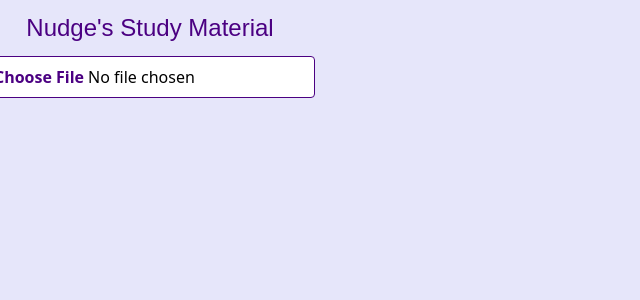
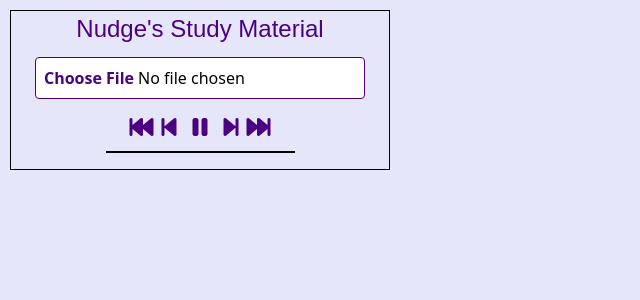
Before and after one commit to tremckinley/nudge-react-app, a React (Vite) app: page / in a window 1280 px wide. Shown: the top 300 px of the page, without its empty margins (0-640 px from the left). Built offline with nearby package versions, Linux system fonts and the light colour scheme; a web font is replaced by a local one.

Commit message:
fixed width, added font-awesome, moved buttons to top.

```diff
--- a/index.html
+++ b/index.html
@@ -13,7 +13,7 @@
     />
     <style>
       body {
-        width: 300px; /* Adjust the initial width of the sidebar */
+        width: 400px; /* Adjust the initial width of the sidebar */
         height: 100vh; /* Make it take up the full viewport height */
         overflow-y: auto; /* Enable scrolling if content overflows */
       }
@@ -23,6 +23,6 @@
     <div id="root"></div>
     <script type="module" src="/src/main.jsx"></script>
     <script type="module" src="background.js"></script>
-    <!-- <script src="https://kit.fontawesome.com/9bca390684.js" crossorigin="anonymous"></script> -->
+     <script src="https://kit.fontawesome.com/9bca390684.js" crossorigin="anonymous"></script>
   </body>
 </html>
--- a/src/App.jsx
+++ b/src/App.jsx
@@ -87,14 +87,14 @@ function App() {
 
 
   return (
-    <div className='max-w-4xl mx-auto'>
+    <div className='max-w-4xl mx-auto border'>
       <header className='flex flex-col justify-center'>
         <div className='flex items-center'>
       <h1>
         Nudge's Study Material
       </h1>
       </div>
-      <input type='file' id='fileInput' className='border border-[indigo] p-2 rounded bg-white'/>
+      <input type='file' id='fileInput' className='border border-[indigo] max-w-[90%] p-2 rounded bg-white'/>
     </header>
     <section>
       <FlashCardContainer handleLeftClick={handleLeftClick} handleRightClick={handleRightClick} handlePause={handlePause} paused={paused}>
--- a/src/FlashCard/FlashCardContainer.jsx
+++ b/src/FlashCard/FlashCardContainer.jsx
@@ -8,17 +8,18 @@ export default function FlashCardContainer(props) {
     const paused = props.paused;
 
     return (
-        <div className="flex flex-col items-center justify-center mt-10">
-            <section className="flex flex-col mx-4">
-                {props.children}
-            </section>
-            <div className="text-2xl text-[indigo]">
-                <i className="fa-solid fa-backward-fast" onClick={() => handleLeftClick(true)}></i>
-                <i className="fa-solid fa-backward-step ml-2 mr-4" onClick={() => handleLeftClick()}></i>
+        <div className="flex flex-col items-center justify-center my-2">
+            <div className="text-2xl text-[indigo] mb-2">
+                <i className="fa-solid fa-backward-fast" tooltip="Go Back 3" onClick={() => handleLeftClick(true)}></i>
+                <i className="fa-solid fa-backward-step ml-2 mr-4" tooltip="Go Back 1" onClick={() => handleLeftClick()}></i>
+                <i className={"fa-solid mt-2 text-2xl " + (paused ? "text-blue-400 fa-play" : "text-[indigo] fa-pause")} onClick={() => handlePause()}></i>
                 <i className="fa-solid fa-forward-step mr-2 ml-4" onClick={() => handleRightClick()}></i>
                 <i className="fa-solid fa-forward-fast" onClick={() => handleRightClick(true)}></i>
             </div>
-            <i className={"fa-solid mt-2 text-2xl " + (paused ? "text-blue-400 fa-play" : "text-[indigo] fa-pause")} onClick={() => handlePause()}></i>
+            <hr></hr>
+            <section className="flex flex-col mx-4 mt-2">
+                {props.children}
+            </section>
         </div>
     );
 }
```
